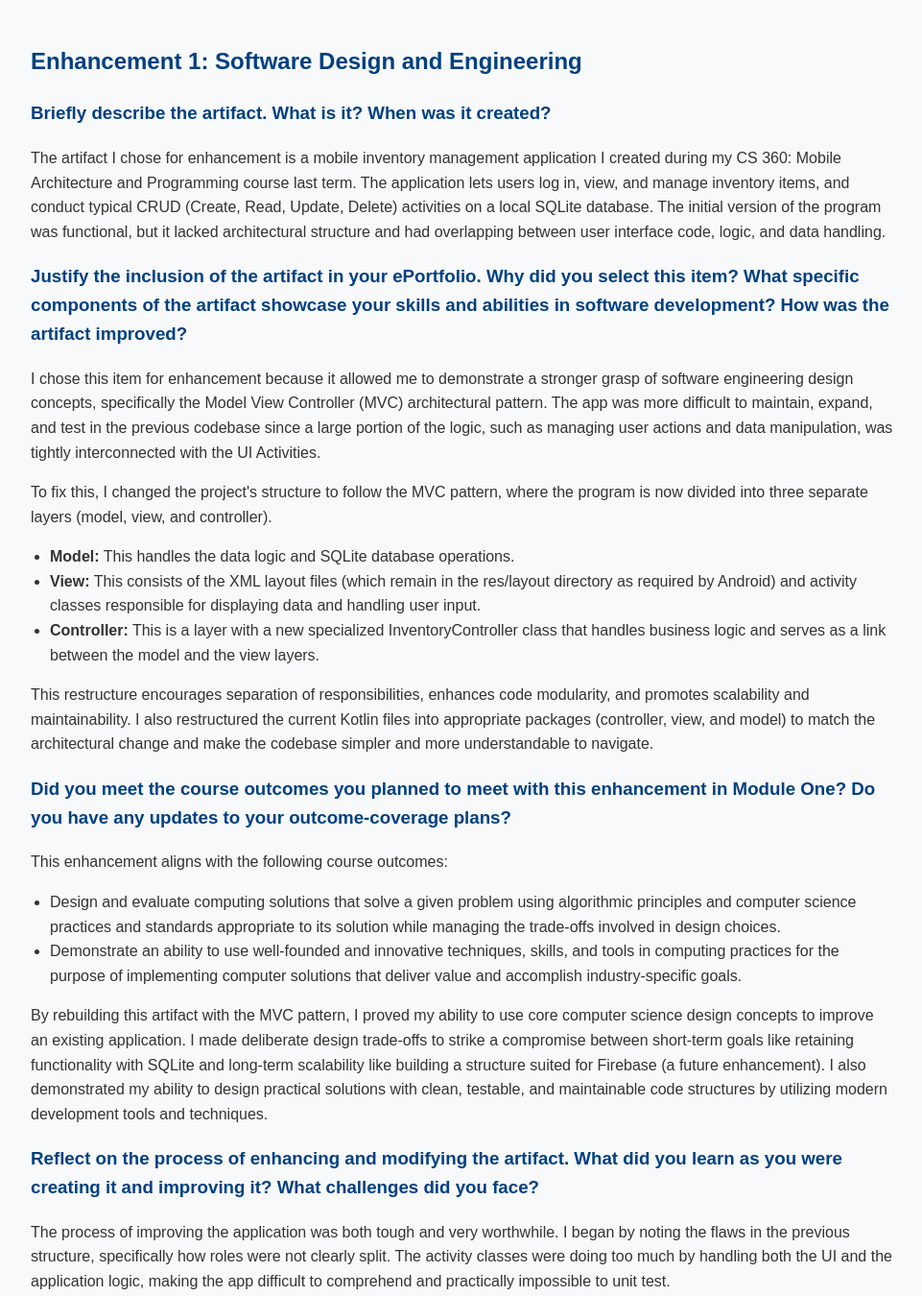
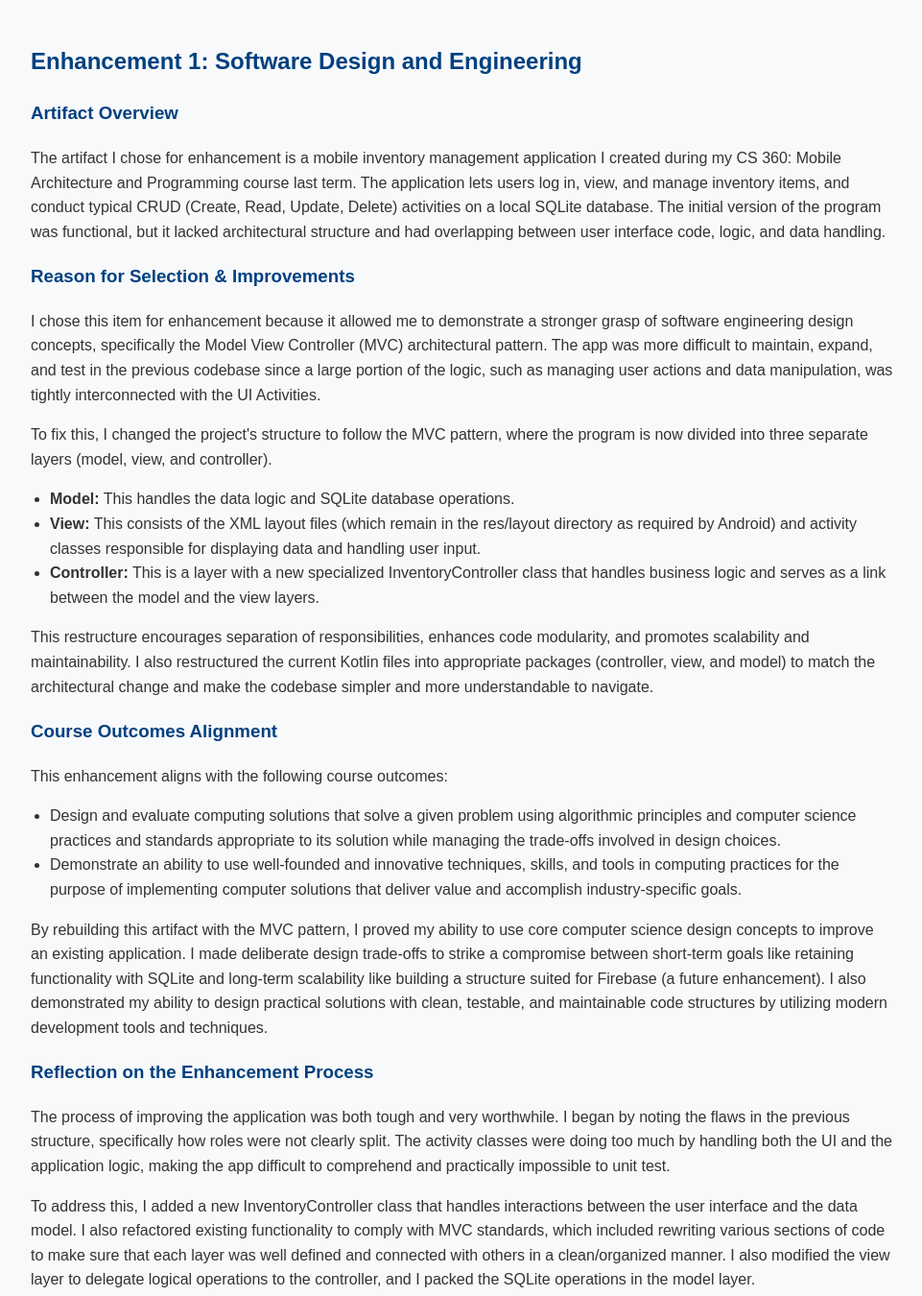
Before and after one commit to zhaleemah9/zhaleemah9.github.io, a plain HTML site: page index.html in a window 1280 px wide. Shown: the part 2277-3627 px from the top of the page at 96% size, without its empty margins (158-1119 px from the left). Drawn offline with Linux system fonts and the light colour scheme.

Commit message:
Update index.html

```diff
--- a/index.html
+++ b/index.html
@@ -73,10 +73,10 @@
   <section id="enhancement1">
     <h2>Enhancement 1: Software Design and Engineering</h2>
 
-    <h3>Briefly describe the artifact. What is it? When was it created?</h3>
+    <h3>Artifact Overview</h3>
     <p>The artifact I chose for enhancement is a mobile inventory management application I created during my CS 360: Mobile Architecture and Programming course last term. The application lets users log in, view, and manage inventory items, and conduct typical CRUD (Create, Read, Update, Delete) activities on a local SQLite database. The initial version of the program was functional, but it lacked architectural structure and had overlapping between user interface code, logic, and data handling.</p>
 
-    <h3>Justify the inclusion of the artifact in your ePortfolio. Why did you select this item? What specific components of the artifact showcase your skills and abilities in software development? How was the artifact improved?</h3>
+    <h3>Reason for Selection & Improvements</h3>
     <p>I chose this item for enhancement because it allowed me to demonstrate a stronger grasp of software engineering design concepts, specifically the Model View Controller (MVC) architectural pattern. The app was more difficult to maintain, expand, and test in the previous codebase since a large portion of the logic, such as managing user actions and data manipulation, was tightly interconnected with the UI Activities.</p>
     <p>To fix this, I changed the project's structure to follow the MVC pattern, where the program is now divided into three separate layers (model, view, and controller).</p>
     <ul>
@@ -86,7 +86,7 @@
     </ul>
     <p>This restructure encourages separation of responsibilities, enhances code modularity, and promotes scalability and maintainability. I also restructured the current Kotlin files into appropriate packages (controller, view, and model) to match the architectural change and make the codebase simpler and more understandable to navigate.</p>
 
-    <h3>Did you meet the course outcomes you planned to meet with this enhancement in Module One? Do you have any updates to your outcome-coverage plans?</h3>
+    <h3>Course Outcomes Alignment</h3>
     <p>This enhancement aligns with the following course outcomes:</p>
     <ul>
       <li>Design and evaluate computing solutions that solve a given problem using algorithmic principles and computer science practices and standards appropriate to its solution while managing the trade-offs involved in design choices.</li>
@@ -94,7 +94,7 @@
     </ul>
     <p>By rebuilding this artifact with the MVC pattern, I proved my ability to use core computer science design concepts to improve an existing application. I made deliberate design trade-offs to strike a compromise between short-term goals like retaining functionality with SQLite and long-term scalability like building a structure suited for Firebase (a future enhancement). I also demonstrated my ability to design practical solutions with clean, testable, and maintainable code structures by utilizing modern development tools and techniques.</p>
 
-    <h3>Reflect on the process of enhancing and modifying the artifact. What did you learn as you were creating it and improving it? What challenges did you face?</h3>
+    <h3>Reflection on the Enhancement Process</h3>
     <p>The process of improving the application was both tough and very worthwhile. I began by noting the flaws in the previous structure, specifically how roles were not clearly split. The activity classes were doing too much by handling both the UI and the application logic, making the app difficult to comprehend and practically impossible to unit test.</p>
     <p>To address this, I added a new InventoryController class that handles interactions between the user interface and the data model. I also refactored existing functionality to comply with MVC standards, which included rewriting various sections of code to make sure that each layer was well defined and connected with others in a clean/organized manner. I also modified the view layer to delegate logical operations to the controller, and I packed the SQLite operations in the model layer.</p>
     <p>One of the most difficult aspects of this development for me was rearranging the codebase while avoiding bugs. Since Android apps are tightly coupled between UI and functionality, getting rid of this dependency to make sure I had a clean design required a lot of meticulous planning. I needed to make sure that each layer communicated effectively (especially between the controller and the model) without breaking encapsulation.</p>
```
